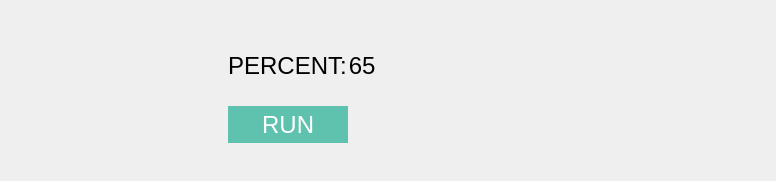
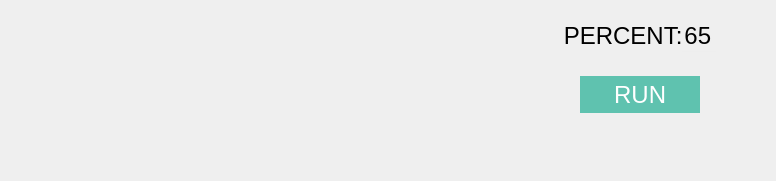
Before and after one commit to Corey-Maler/corey-maler.github.io, a plain HTML site: page webapp/index.html in a window 1280 px wide. Shown: the part 283-464 px from the top of the page, without its empty margins (0-776 px from the left). Drawn offline with Linux system fonts and the light colour scheme.

Commit message:
centered

```diff
--- a/webapp/index.html
+++ b/webapp/index.html
@@ -154,8 +154,9 @@
   <div id="percent"></div>
   <svg id="svg"></svg>
 </div>
-<div>
+<div class="controls">
   <p><label for="perc-input">Percent:</label><input maxlength="2" type="text" id="input" value="65"/></p>
+  <br />
   <a class="btn" id="run">Run</a>
 </div>
 
--- a/webapp/style.css
+++ b/webapp/style.css
@@ -30,14 +30,16 @@ body {
   opacity: 0.8
 }
 
+.controls
+{
+	text-align: center;
+}
+
 p, .btn {
   position: relative;
-  left: 220px;
-  width: 200px;
-  display: block;
+  display: inline-block;
   text-transform: uppercase;
   font-size: 24px;
-  top: 30px;
 }
 
 .btn {
```
